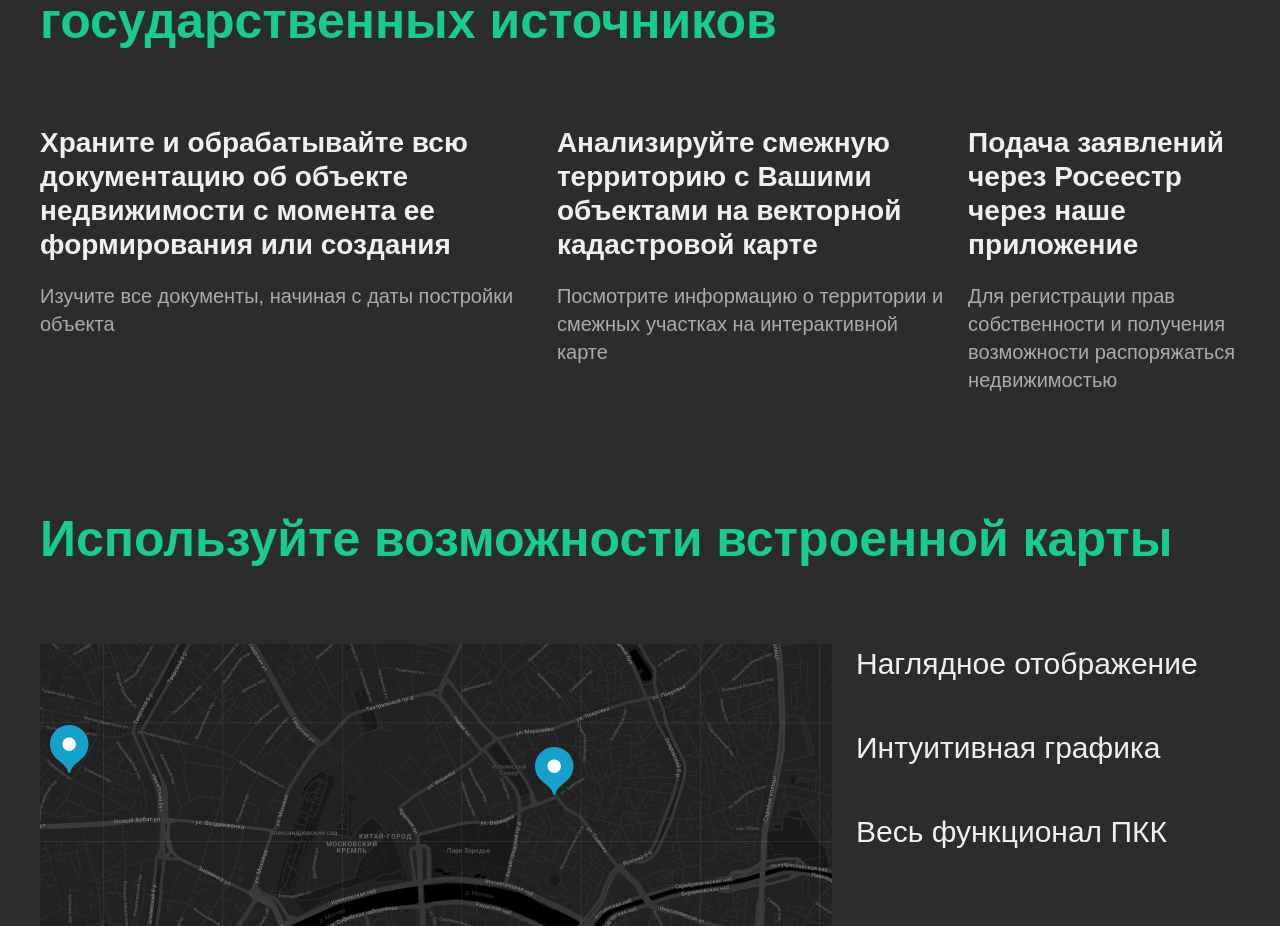
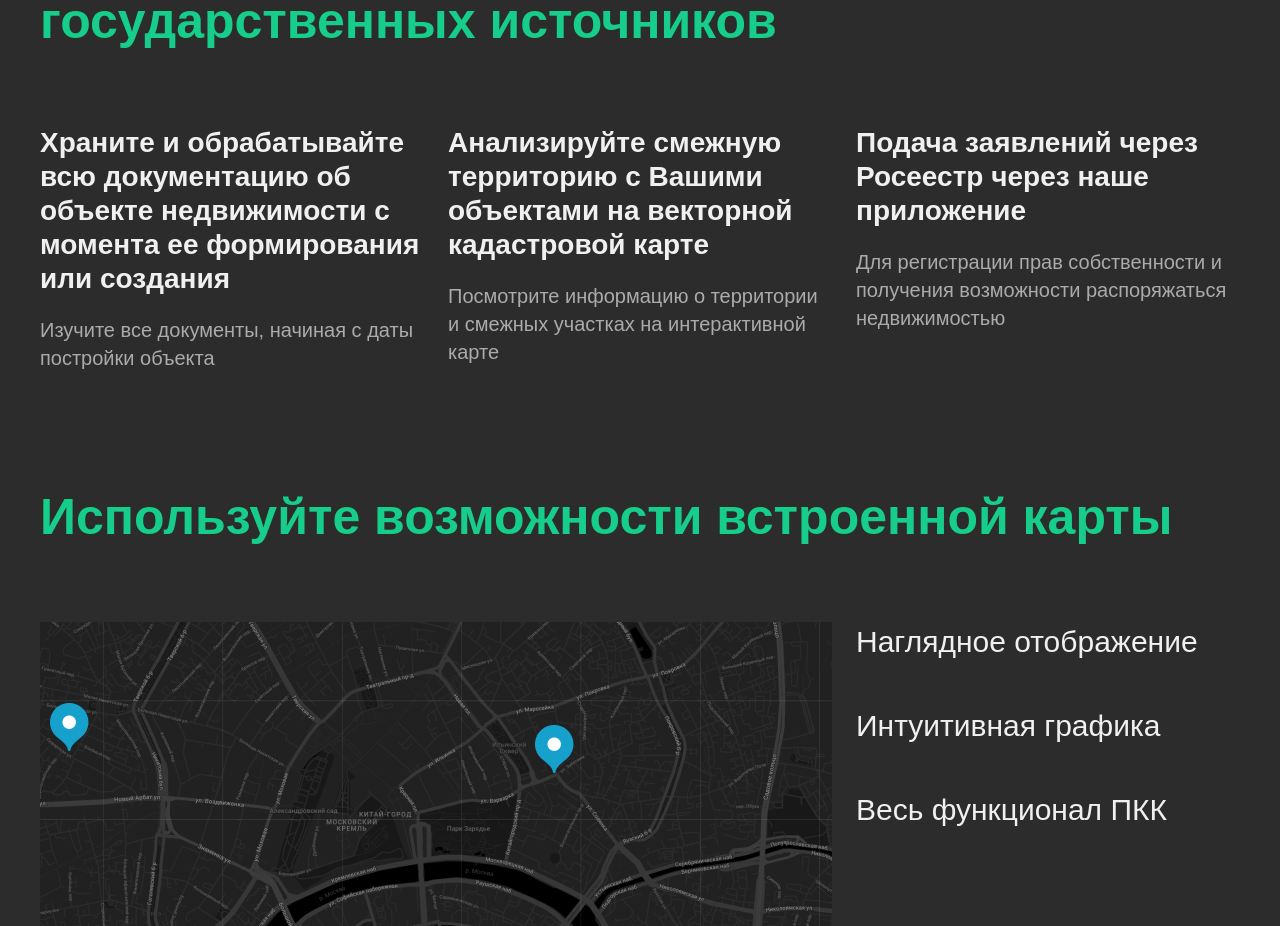
Before and after one commit to FoxyGDFD/kadet.exe, a React (Create React App) app: page /product in a window 1280 px wide. Shown: the part 1704-2630 px from the top of the page. Built offline with nearby package versions, Linux system fonts and the light colour scheme.

Commit message:
add flex to li

```diff
--- a/src/Components/Blocks/section.sass
+++ b/src/Components/Blocks/section.sass
@@ -62,6 +62,7 @@ ul.row-list
       width: 100%
 
   li
+    flex: 1 1
     border: none
     @media screen and (max-width: 1024px)
       max-width: 100%
```
Also changed, not shown: src/Styles/index.sass (line endings or trailing spaces).
